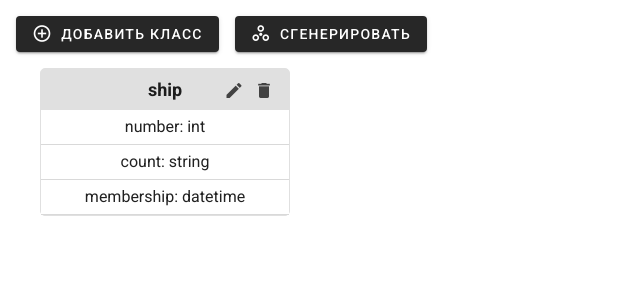
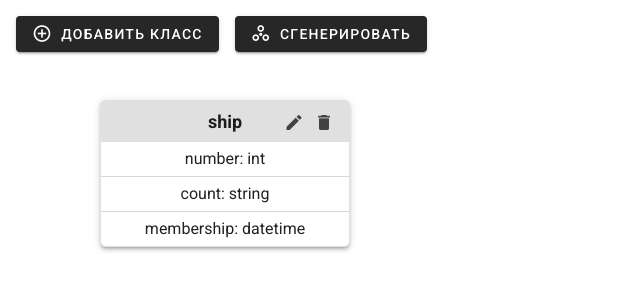
Before and after one commit to evgeniy-seliverstov/class-creator-front, a Vue app: page / in a window 1280 px wide. Shown: the top 300 px of the page, without its empty margins (0-640 px from the left). Built offline with nearby package versions, Linux system fonts and the light colour scheme.

Commit message:
Dragging objects

```diff
--- a/src/App.vue
+++ b/src/App.vue
@@ -1,12 +1,19 @@
 <template>
   <v-app>
     <v-content>
-      <div class="ma-4">
+      <div class="ma-4 buttons">
         <add-button />
         <generate-button class="ml-4"/>
       </div>
 
-      <class v-for="(obj, index) in objects" :key="index" :obj="obj" class="ml-10"/>
+      <div class="canvas" @mousemove="mouseMove"  @mouseup="mouseUp">
+        <class
+          v-for="(obj, index) in objects"
+          :key="index" :obj="obj"
+          :mouse="mouse"
+          :class="activeObject == obj ? 'draggable' : ''"
+        />
+      </div>
     </v-content>
   </v-app>
 </template>
@@ -26,11 +33,32 @@ export default {
         { name: "count", type: 2 },
         { name: "membership", type: 3 }
       ]
+    },
+    mouse: {
+      x: 0,
+      y: 0,
+      shiftX: 0,
+      shiftY: 0
     }
   }),
   computed: {
     objects() {
       return this.$store.state.objects;
+    },
+    activeObject() {
+      return this.$store.state.activeObject;
+    }
+  },
+  methods: {
+    mouseMove(e) {
+      this.mouse.x = e.x;
+      this.mouse.y = e.y;
+      this.$store.commit("changeCoordinates", this.mouse);
+    },
+    mouseUp() {
+      this.mouse.shiftX = 0;
+      this.mouse.shiftY = 0;
+      this.$store.commit("removeActiveObject");
     }
   },
   components: {
@@ -40,3 +68,25 @@ export default {
   }
 };
 </script>
+
+<style lang="scss">
+.unselectable {
+  -webkit-touch-callout: none; /* iOS Safari */
+  -webkit-user-select: none;   /* Chrome/Safari/Opera */
+  -khtml-user-select: none;    /* Konqueror */
+  -moz-user-select: none;      /* Firefox */
+  -ms-user-select: none;       /* Internet Explorer/Edge */
+  user-select: none;           /* Non-prefixed version, currently */
+}
+.buttons {
+  position: relative;
+  z-index: 2;
+}
+.canvas {
+  position: absolute;
+  width: 100%;
+  height: 100%;
+  top: 0;
+  left: 0;
+}
+</style>
--- a/src/components/Buttons/AddButton.vue
+++ b/src/components/Buttons/AddButton.vue
@@ -96,7 +96,8 @@ export default {
     openDialog() {
       this.dialog = true;
       this.valid = true;
-      this.nameClass = "";
+      this.name = "";
+      this.fields = [{ name: "", type: null }]
     },
     addField() {
       this.fields.push({ name: "", type: null });
--- a/src/components/Class.vue
+++ b/src/components/Class.vue
@@ -1,10 +1,12 @@
 <template>
-  <div class="d-flex flex-column grey lighten-2 class" color="grey darken-1">
-    <div class="class-title text-truncate text-center" style="padding: 7px 70px;">
+  <div class="d-inline-block flex-column grey lighten-2 class" color="grey darken-1" :style="`left: ${obj.position.x}px; top: ${obj.position.y}px;`">
+    <div class="class-title text-truncate text-center unselectable" style="padding: 7px 70px;" @mousedown="mouseDown">
       {{ obj.name }}
     </div>
-    <div class="class-field text-truncate text-center" v-for="(field, index) in obj.fields" :key="index">
-      {{ `${field.name}: ${types.find(v => v.id == field.type).name}` }}
+    <div class="fields">
+      <div class="class-field text-truncate text-center unselectable" v-for="(field, index) in obj.fields" :key="index">
+        {{ `${field.name}: ${types.find(v => v.id == field.type).name}` }}
+      </div>
     </div>
     <edit-button :obj="obj" />
     <delete-button :id="obj.id" />
@@ -21,11 +23,22 @@ export default {
     obj: {
       type: Object,
       required: true
+    },
+    mouse: {
+      type: Object,
+      required: true
     }
   },
   computed: {
     types() {
       return this.$store.state.types.concat(this.$store.state.objects);
+    }
+  },
+  methods: {
+    mouseDown(e) {
+      this.mouse.shiftX = e.clientX - this.$el.getBoundingClientRect().left;
+      this.mouse.shiftY = e.clientY - this.$el.getBoundingClientRect().top;
+      this.$store.commit("setActiveObject", this.obj.id);
     }
   },
   components: {
@@ -37,10 +50,11 @@ export default {
 
 <style lang="scss">
 .class {
-  position: relative;
+  position: absolute;
   width: 250px;
   border-radius: 5px;
   border: 1px solid;
+  box-shadow: 0 3px 3px -2px rgba(0,0,0,.2),0 3px 4px 0 rgba(0,0,0,.14),0 1px 8px 0 rgba(0,0,0,.12);
 
   &-title {
     width: 100%;
@@ -51,9 +65,16 @@ export default {
     border-top-left-radius: 5px;
     border-top-right-radius: 5px;
     transition: .3s cubic-bezier(0.4, 0, 0.2, 1);
+    cursor: grab;
+  }
 
-    &:hover {
-      cursor: pointer;
+  &.draggable {
+    z-index: 1000;
+    transform: scale(1.03);
+    box-shadow: 0 4px 5px -2px rgba(0,0,0,.2),0 7px 10px 1px rgba(0,0,0,.14),0 2px 16px 1px rgba(0,0,0,.12);
+
+    .class-title {
+      cursor: grabbing;
     }
   }
 
--- a/src/store/index.js
+++ b/src/store/index.js
@@ -14,18 +14,23 @@ export default new Vuex.Store({
       {
         id: 1000,
         name: "ship",
+        position: {
+          x: 100,
+          y: 100
+        },
         fields: [
           { name: "number", type: 1 },
           { name: "count", type: 2 },
           { name: "membership", type: 3 }
         ]
       },
-    ]
+    ],
+    activeObject: null
   },
   mutations: {
     addObject(state, object) {
       let id = state.objects.length == 0 ? 1000 : state.objects[state.objects.length - 1].id + 1;
-      state.objects.push({ id, ...object });
+      state.objects.push({ id, ...object, position: { x: 100, y: 100 }});
     },
     changeObject(state, object) {
       let obj = state.objects.find(v => v.id == object.id);
@@ -33,6 +38,19 @@ export default new Vuex.Store({
     },
     deleteObject(state, id) {
       state.objects = state.objects.filter(v => v.id != id);
+    },
+
+    setActiveObject(state, id) {
+      state.activeObject = state.objects.find(v => v.id == id);
+    },
+    removeActiveObject(state) {
+      state.activeObject = null;
+    },
+    changeCoordinates(state, mouse) {
+      if (state.activeObject) {
+        state.activeObject.position.x = mouse.x - mouse.shiftX;
+        state.activeObject.position.y = mouse.y - mouse.shiftY;
+      }
     }
   },
   actions: {
```
